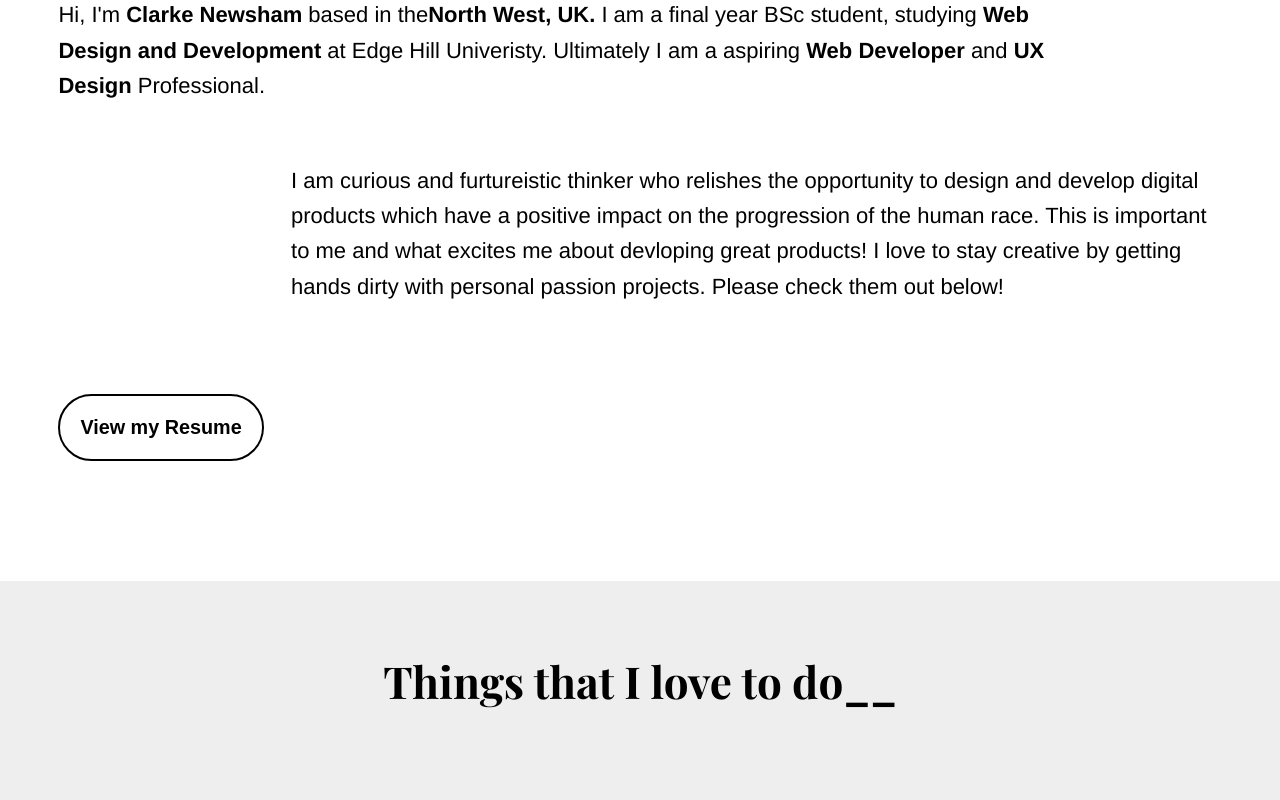
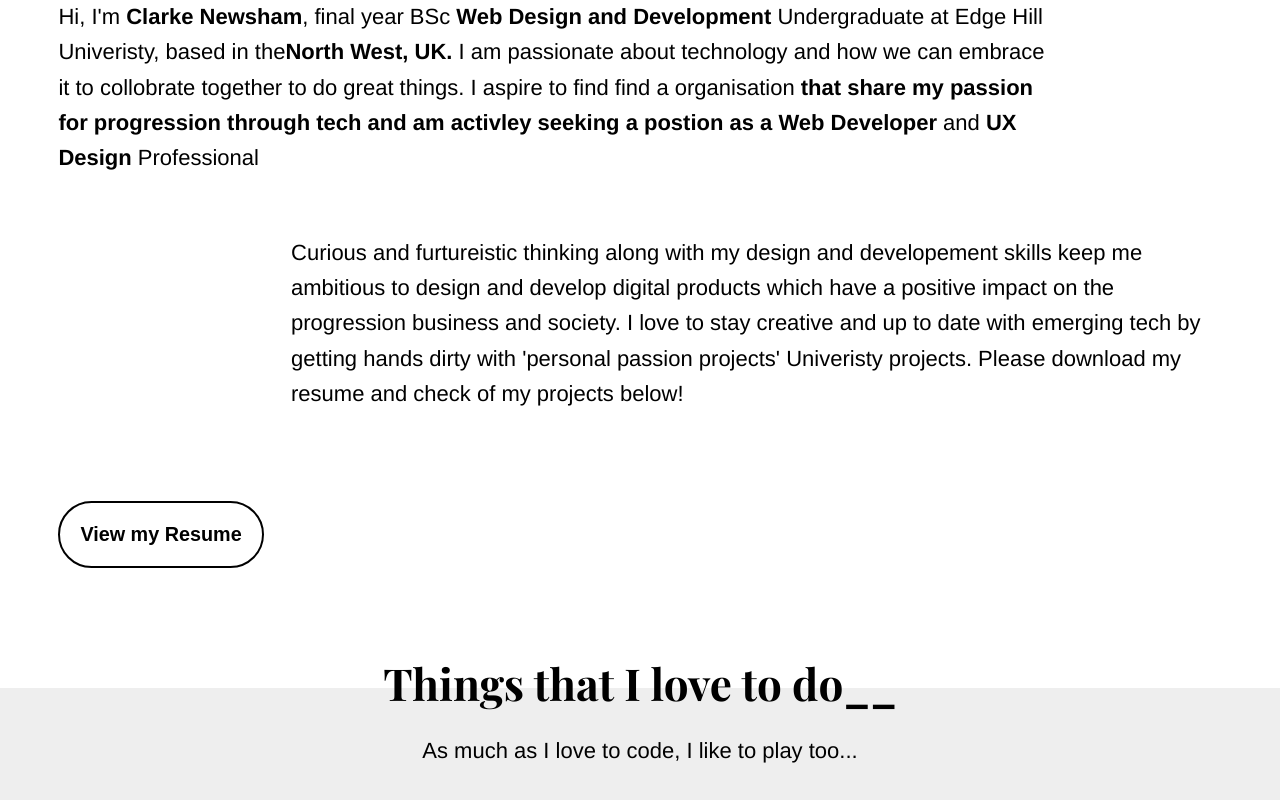
Before and after one commit to clarkenewsh/portfolio-site, a Vue app: page / in a window 1280 px wide. Shown: the part 1180-1980 px from the top of the page. Built offline with nearby package versions, Linux system fonts and the light colour scheme.

Commit message:
code refactor

```diff
--- a/src/App.vue
+++ b/src/App.vue
@@ -10,7 +10,6 @@
 </template>
 
 <script>
-// import HelloWorld from './components/HelloWorld.vue'
 import Nav from './components/Nav';
 import Header from './components/Header';
 import About from './components/About';
@@ -54,7 +53,7 @@ export default {
   -webkit-font-smoothing: antialiased;
   -moz-osx-font-smoothing: grayscale;
   color: black;
-  margin: 0px 4%;
+  margin: 0px 3%;
   line-height: 1.6;
 
 
@@ -91,7 +90,7 @@ h3, h4 {
 
 
   h2 {
-    font-size: 150%;
+    font-size: 180%;
     font-weight: 900;
   }
 
@@ -115,12 +114,12 @@ h3, h4 {
   @media only screen and (min-width: 1400px) {
  #app {
     display: grid;
-    grid-template-columns: 10% 1fr 10%;
+    grid-template-columns: 15% 1fr 15%;
     grid-gap: 30px;
     margin: 0;
   }
 
-   section, header{
+   section, header {
     margin-bottom: 100px;
 }
 
--- a/src/components/About.vue
+++ b/src/components/About.vue
@@ -1,20 +1,12 @@
 <template>
   <section id="about">
-    <!-- <div class="diagonal-box">
-      <div class="content"> -->
     <h2>A little bit about me__</h2>
-          <p>Hi, I'm <strong>Clarke Newsham</strong> based in the<strong>North West, UK.</strong>
-            I am a final year BSc student, studying <strong>Web Design and Development</strong> at Edge Hill Univeristy.
-            Ultimately I am a aspiring<strong> Web Developer</strong> and <strong> UX
-              Design</strong> Professional.</p>
-          <p>I am curious and furtureistic thinker who relishes the opportunity to design and develop digital products
-            which have a positive impact on the progression of the human race. This is important to me and what excites
-            me about devloping great products! I love to
-            stay creative by getting hands dirty with personal passion projects. Please check them out below!</p>
+    <p>Hi, I'm <strong>Clarke Newsham</strong>, final year BSc <strong>Web Design and Development</strong> Undergraduate at Edge Hill Univeristy, based in the<strong>North West, UK.</strong>
+      I am passionate about technology and how we can embrace it to collobrate together to do great things. I aspire to find find a organisation<strong> that share my passion for progression through tech and am activley seeking a postion as a Web Developer</strong> and <strong> UX
+        Design</strong> Professional</p>
+    <p>Curious and furtureistic thinking along with my design and developement skills keep me ambitious to design and develop digital products
+      which have a positive impact on the progression business and society. I love to stay creative and up to date with emerging tech by getting hands dirty with 'personal passion projects' Univeristy projects. Please download my resume and check of my projects below!</p>
     <button class="cta-button">View my Resume</button>
-      <!-- </div>
-    </div> -->
-
   </section>
 </template>
 
@@ -29,22 +21,15 @@
 <style scoped>
   #about {
     grid-column: 2;
-    /* need to figure a way to take this section out of the ccs grid layout so the background can go full width */
-
   }
-
 
   p {
     padding: 30px 0px;
   }
 
-
-
   p:nth-of-type(2) {
     margin-left: 40px;
   }
-
-
 
   /* .diagonal-box {
     background-image: linear-gradient(45deg, #f2f2f2, #f2f2f2);
@@ -71,8 +56,7 @@
   }
 
   .cta-button:hover,
-    .cta-button:active
-      {
+  .cta-button:active {
     background: black;
     color: white
   }
--- a/src/components/Footer.vue
+++ b/src/components/Footer.vue
@@ -3,16 +3,15 @@
     <div class="contact">
       <h3>Connect with me</h3>
       <p>Please feel free to hit me up via email, I always try to make time for coffee and for meeting new people.</p>
-      <ul>
+
+    </div>
+    <ul>
         <li><a href="https://github.com/clarkenewsh"><i class="fab fa-github"></i></a></li>
         <li><a href="https://bitbucket.org/dashboard/repositories"><i class="fab fa-bitbucket"></i></a></li>
         <li><a href="https://www.linkedin.com/in/clarke-newsham/"><i class="fab fa-linkedin"></i></a></li>
         <li><a href="mailto: clarke.newsham92@gmail.com"><i class="fas fa-envelope"></i></a></li>
       </ul>
-    </div>
-
     <p class="copyright">Design and code by Clarke Newsham 2020 &copy;</p>
-
   </footer>
 </template>
 
@@ -22,21 +21,26 @@
   }
 </script>
 
+<!-- Add "scoped" attribute to limit CSS to this component only -->
 <style scoped>
   footer {
-    padding: 10px 10px;
+    padding: 25px 10px;
     grid-column: 2;
     border-top: 6px solid #ccd8d9;
 
   }
 
+  h3 {
+    padding-bottom: 5px;
+  }
+
 
   footer ul {
     display: flex;
-    flex-wrap: wrap;
     list-style: none;
     justify-content: space-between;
     padding: 20px;
+
   }
 
   footer ul li {
@@ -49,25 +53,33 @@
     font-size: 140%;
   }
 
-  footer .contact > * {
-    padding: 10px 0px;
-  }
-
-
-
   .copyright {
     font-size: 70%;
     align-items: baseline;
     text-align: center;
-    padding: 10px;
+
   }
 
   @media only screen and (min-width: 768px) {
 
     footer {
       display: grid;
-      grid-template-columns: 65% 35%;
+      grid-gap: 20px;
+      grid-template-columns: 60% 40% 1fr;
     }
+
+    .copyright {
+      grid-column: 1/-1;
+      grid-row: 2;
+    }
+
+    footer ul {
+      justify-content: space-evenly;
+    }
+
+
+
+
 
   }
 </style>
--- a/src/components/Header.vue
+++ b/src/components/Header.vue
@@ -7,12 +7,13 @@
 
 <script>
 
-
   export default {
     name: 'Header',
   }
+
 </script>
 
+<!-- Add "scoped" attribute to limit CSS to this component only -->
 <style scoped>
 
   #header {
--- a/src/components/Hobbies.vue
+++ b/src/components/Hobbies.vue
@@ -1,6 +1,7 @@
 <template>
     <section id="hobbies">
         <h2>Things that I love to do__</h2>
+        <p>As much as I love to code, I like to play too...</p>
         <ul>
             <li><svg id="e2652d7b-d014-44e7-aeea-709bf92e6067" data-name="Layer 1" xmlns="http://www.w3.org/2000/svg"
                     xmlns:xlink="http://www.w3.org/1999/xlink" width="853.29744" height="818"
@@ -1505,7 +1506,10 @@
         padding: 50px 0px;
         text-align: center;
         background: #eeeeee;
+    }
 
+    h2 {
+        margin-top: -105px;
     }
 
 
--- a/src/components/Nav.vue
+++ b/src/components/Nav.vue
@@ -15,8 +15,8 @@
   }
 </script>
 
+<!-- Add "scoped" attribute to limit CSS to this component only -->
 <style scoped>
-
   nav {
     color: black;
     grid-column: 2;
@@ -25,24 +25,28 @@ nav {
   }
 
   nav ul li:first-child {
-    margin-right: auto; /* splits the logo right from the navigation*/
+    margin-right: auto;
+    /* splits the logo right from the navigation*/
   }
 
   nav ul {
     list-style: none;
     display: flex;
+    flex-wrap: wrap;
   }
 
   nav ul li {
     padding: 10px;
   }
+
   nav ul li a {
     color: black;
     text-decoration: none;
   }
 
 
-nav ul li a:hover, li:active {
+  nav ul li a:hover,
+  li:active {
     color: gray;
   }
 
@@ -51,6 +55,7 @@ nav ul li a:hover, li:active {
     text-decoration: none;
     font-weight: 900;
     margin-right: auto;
+    font-size: 105%;
   }
 
   .download-cta-button {
@@ -64,12 +69,8 @@ nav ul li a:hover, li:active {
   }
 
   .download-cta-button:hover,
-.download-cta-button:active
-  {
+  .download-cta-button:active {
     background: white;
     color: black;
   }
-
-
-
 </style>
```
Also changed, not shown: src/components/Projects.vue (+21 -18 lines), src/components/Skills.vue (+6 -11 lines). Lines whose indentation alone changed are shown as unchanged.
